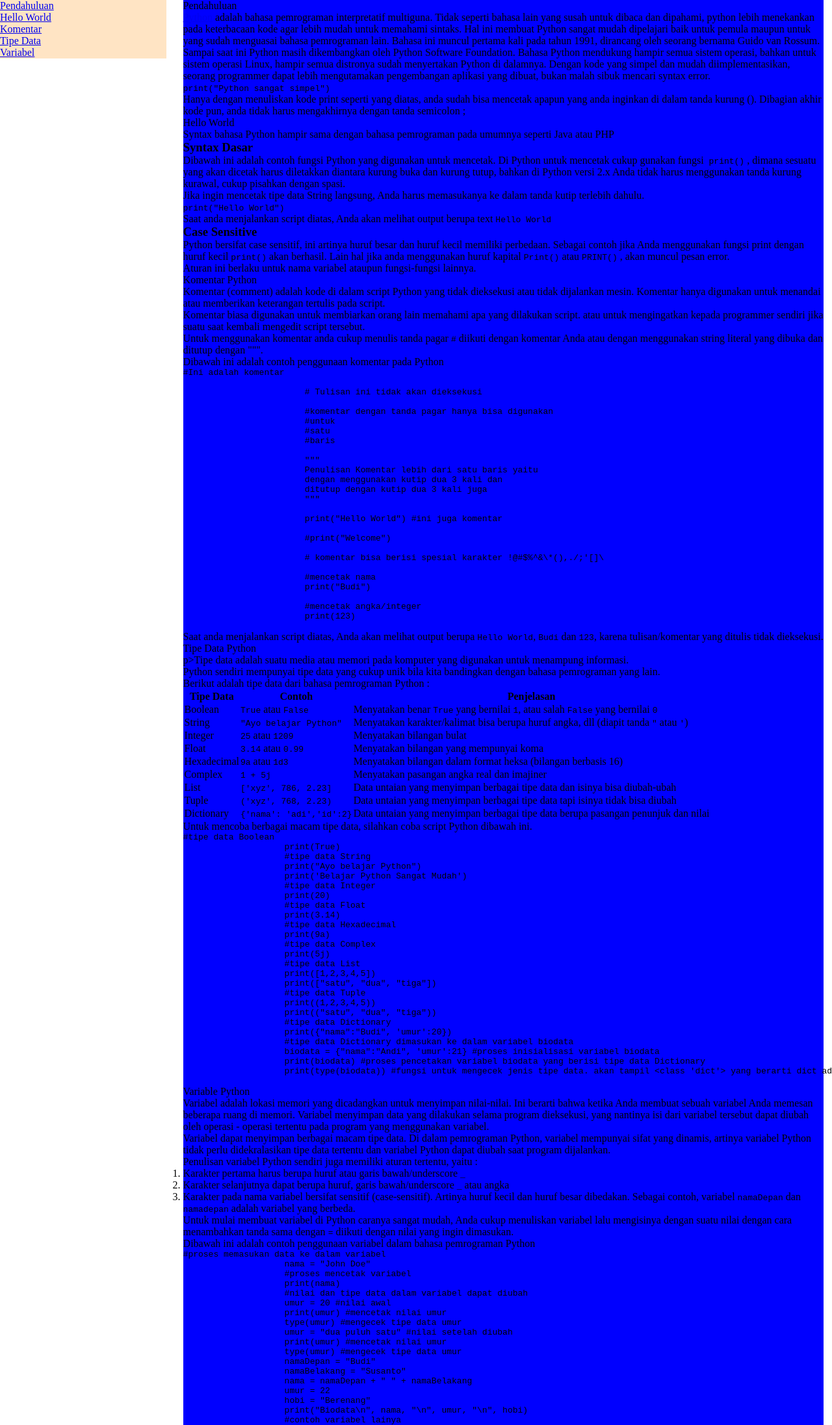
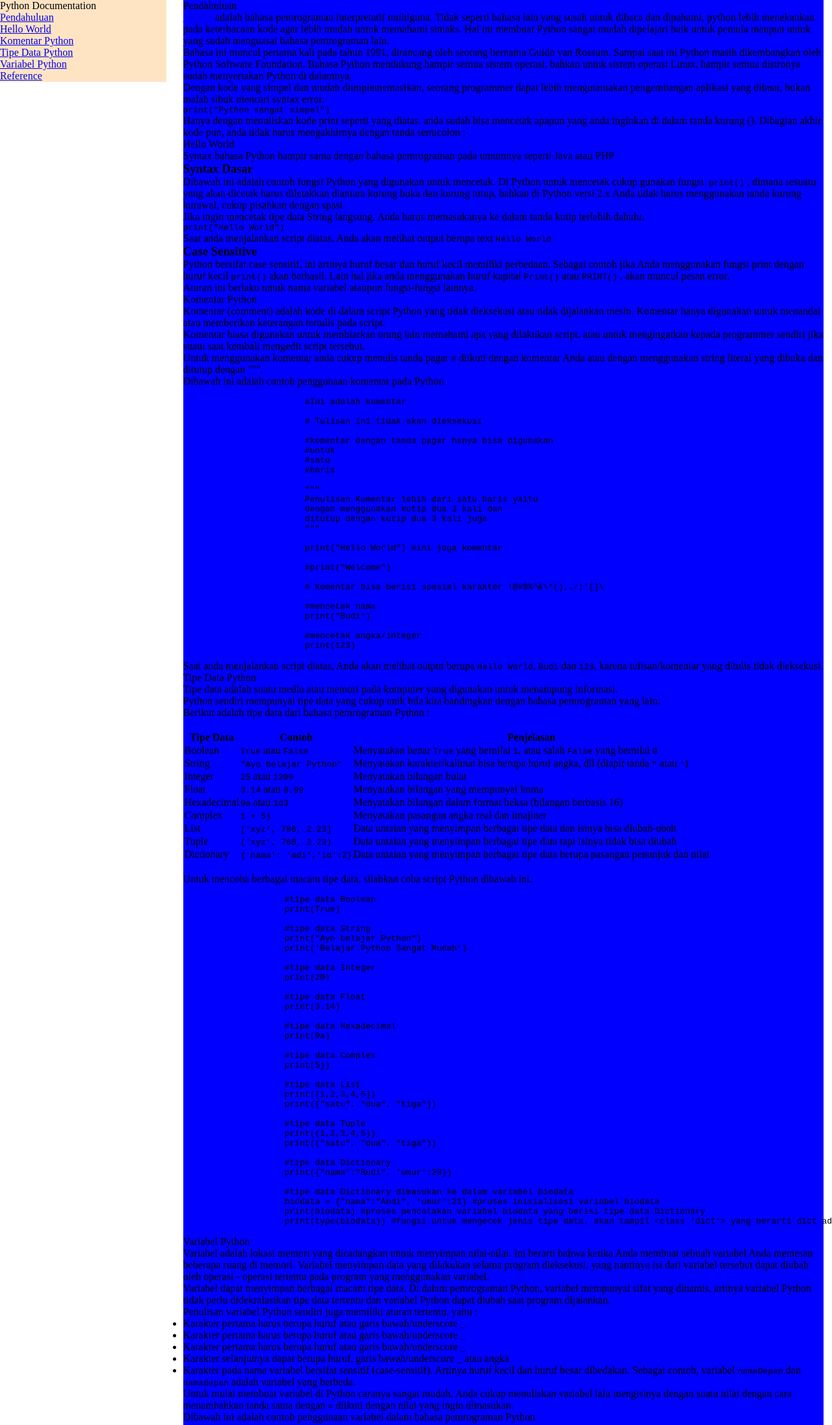
Before and after one commit to mdangga/project_documentation, a plain HTML site: page index.html in a window 1280 px wide. Shown: the top 2193 px of the page at 65% size. Drawn offline with Linux system fonts and the light colour scheme.

Commit message:
Update index.html

```diff
--- a/index.html
+++ b/index.html
@@ -5,21 +5,26 @@
     <meta http-equiv="X-UA-Compatible" content="IE=edge">
     <meta name="viewport" content="width=device-width, initial-scale=1.0">
     <title>Document</title>
+    <link rel="preconnect" href="https://fonts.googleapis.com">
+    <link rel="preconnect" href="https://fonts.gstatic.com" crossorigin>
+    <link href="https://fonts.googleapis.com/css2?family=Lato:ital,wght@0,100;0,300;0,400;0,700;0,900;1,100;1,300;1,400;1,700;1,900&family=Montserrat:ital,wght@0,100..900;1,100..900&family=Open+Sans:ital,wght@0,300..800;1,300..800&family=Poppins:ital,wght@0,100;0,200;0,300;0,400;0,500;0,600;0,700;0,800;0,900;1,100;1,200;1,300;1,400;1,500;1,600;1,700;1,800;1,900&family=Roboto:ital,wght@0,100;0,300;0,400;0,500;0,700;0,900;1,100;1,300;1,400;1,500;1,700;1,900&display=swap" rel="stylesheet">
     <link rel="stylesheet" href="style.css">
 </head>
 <body>
+    <nav class="backgroun"></nav>
     <nav id="navbar">
+        <header>Python Documentation</header>
         <ul>
-            <li><a href="#pendahuluan" class="nav-link">Pendahuluan</a></li>
-            <li><a href="#hello_world" class="nav-link">Hello World</a></li>
-            <li><a href="#komentar" class="nav-link">Komentar</a></li>
-            <li><a href="#tipe_data" class="nav-link">Tipe Data</a></li>
-            <li><a href="#variabel" class="nav-link">Variabel</a></li>
-
+            <li><a class="nav-link" href="#Pendahuluan" >Pendahuluan</a></li>
+            <li><a class="nav-link" href="#Hello_World" >Hello World</a></li>
+            <li><a class="nav-link" href="#Komentar_Python" >Komentar Python</a></li>
+            <li><a class="nav-link" href="#Tipe_Data_Python" >Tipe Data Python</a></li>
+            <li><a class="nav-link" href="#Variabel_Python">Variabel Python</a></li>
+            <li><a class="nav-link" href="#Reference">Reference</a></li>
         </ul>
     </nav>
     <main id="main-doc">
-        <section class="main-section" id="pendahuluan">
+        <section class="main-section" id="Pendahuluan">
             <header>Pendahuluan</header>
             <article>
                 <p>
@@ -28,24 +33,25 @@
                     dibaca dan dipahami, python lebih menekankan pada keterbacaan kode agar lebih mudah untuk memahami
                     sintaks. Hal ini membuat Python sangat mudah dipelajari baik untuk pemula maupun untuk yang sudah
                     menguasai bahasa pemrograman lain.
-
+                </p>
+                <p>
                     Bahasa ini muncul pertama kali pada tahun 1991, dirancang oleh seorang bernama Guido van Rossum.
                     Sampai saat ini Python masih dikembangkan oleh Python Software Foundation. Bahasa Python mendukung
                     hampir semua sistem operasi, bahkan untuk sistem operasi Linux, hampir semua distronya sudah
                     menyertakan Python di dalamnya.
-
+                </p>
+                <p>
                     Dengan kode yang simpel dan mudah diimplementasikan, seorang programmer dapat lebih mengutamakan
                     pengembangan aplikasi yang dibuat, bukan malah sibuk mencari syntax error.
-
                 </p>
-                <code id="python">print("Python sangat simpel")</code>
+                <pre><code class="python">print("Python sangat simpel")</code></pre>
                 <p>Hanya dengan menuliskan kode print seperti yang diatas, anda sudah bisa mencetak apapun yang anda
                     inginkan di dalam tanda kurung (). Dibagian akhir kode pun, anda tidak harus mengakhirnya dengan
                     tanda semicolon ;
                 </p>
             </article>
         </section>
-        <section class="main-section" id="hello_world">
+        <section class="main-section" id="Hello_World">
             <header>Hello World</header>
             <article>
                 <p>
@@ -58,7 +64,7 @@
                     pisahkan dengan spasi.</p>
                 <p>Jika ingin mencetak tipe data String langsung, Anda harus memasukanya ke dalam tanda kutip terlebih
                     dahulu.</p>
-                <code id="python">print("Hello World")</code>
+                <pre><code class="python">print("Hello World")</code></pre>
                 <p>Saat anda menjalankan script diatas, Anda akan melihat output berupa text <code>Hello World</code></p>
                 <h3>Case Sensitive</h3>
                 <p>Python bersifat case sensitif, ini artinya huruf besar dan huruf kecil memiliki perbedaan. Sebagai
@@ -67,7 +73,7 @@
                 <p>Aturan ini berlaku untuk nama variabel ataupun fungsi-fungsi lainnya.</p>
             </article>
         </section>
-        <section class="main-section" id="komentar">
+        <section class="main-section" id="Komentar_Python">
             <header>Komentar Python</header>
             <article>
                 <p>
@@ -85,7 +91,8 @@
                 <p>
                 Dibawah ini adalah contoh penggunaan komentar pada Python
                 </p>
-                <pre><code class="python">#Ini adalah komentar
+                <pre><code class="python">
+                        #Ini adalah komentar
 
                         # Tulisan ini tidak akan dieksekusi
 
@@ -117,16 +124,16 @@
                     </p>
             </article>
         </section>
-        <section class="main-section" id="tipe_data">
+        <section class="main-section" id="Tipe_Data_Python">
             <header>Tipe Data Python</header>
             <article>
-                p>Tipe data adalah suatu media atau memori pada komputer yang digunakan untuk menampung informasi.</p>
+                <p>Tipe data adalah suatu media atau memori pada komputer yang digunakan untuk menampung informasi.</p>
                 <p>Python sendiri mempunyai tipe data yang cukup unik bila kita bandingkan dengan bahasa pemrograman
                     yang lain.</p>
-                <p>Berikut adalah tipe data dari bahasa pemrograman Python :</p>
+                <p>Berikut adalah tipe data dari bahasa pemrograman Python :</p><br>
                 <table>
                     <thead>
-                        <tr>
+                        <tr class="head_table">
                             <th>Tipe Data</th>
                             <th>Contoh</th>
                             <th>Penjelasan</th>
@@ -182,28 +189,39 @@
                         </tr>
                     </tbody>
                 </table>
+                <br>
                 <p>Untuk mencoba berbagai macam tipe data, silahkan coba script Python dibawah ini.</p>
-                <pre><code class="python">#tipe data Boolean
+                <pre><code class="python">
+                    #tipe data Boolean
                     print(True)
+
                     #tipe data String
                     print("Ayo belajar Python")
                     print('Belajar Python Sangat Mudah')
+
                     #tipe data Integer
                     print(20)
+
                     #tipe data Float
                     print(3.14)
+
                     #tipe data Hexadecimal
                     print(9a)
+
                     #tipe data Complex
                     print(5j)
+
                     #tipe data List
                     print([1,2,3,4,5])
                     print(["satu", "dua", "tiga"])
+
                     #tipe data Tuple
                     print((1,2,3,4,5))
                     print(("satu", "dua", "tiga"))
+
                     #tipe data Dictionary
                     print({"nama":"Budi", 'umur':20})
+
                     #tipe data Dictionary dimasukan ke dalam variabel biodata
                     biodata = {"nama":"Andi", 'umur':21} #proses inisialisasi variabel biodata
                     print(biodata) #proses pencetakan variabel biodata yang berisi tipe data Dictionary
@@ -211,8 +229,8 @@
                 </code></pre>
             </article>
         </section>
-        <section class="main-section" id="variabel">
-            <header>Variable Python</header>
+        <section class="main-section" id="Variabel_Python">
+            <header>Variabel Python</header>
             <article>
                 <p>Variabel adalah lokasi memori yang dicadangkan untuk menyimpan nilai-nilai. Ini berarti bahwa ketika
                     Anda membuat sebuah variabel Anda memesan beberapa ruang di memori. Variabel menyimpan data yang
@@ -222,21 +240,26 @@
                     sifat yang dinamis, artinya variabel Python tidak perlu didekralasikan tipe data tertentu dan
                     variabel Python dapat diubah saat program dijalankan.</p>
                 <p>Penulisan variabel Python sendiri juga memiliki aturan tertentu, yaitu :</p>
-                <ol>
+                <ul>
+                    <li>Karakter pertama harus berupa huruf atau garis bawah/underscore <code>_</code></li>
+                    <li>Karakter pertama harus berupa huruf atau garis bawah/underscore <code>_</code></li>
                     <li>Karakter pertama harus berupa huruf atau garis bawah/underscore <code>_</code></li>
                     <li>Karakter selanjutnya dapat berupa huruf, garis bawah/underscore <code>_</code> atau angka</li>
                     <li>Karakter pada nama variabel bersifat sensitif (case-sensitif). Artinya huruf kecil dan huruf
                         besar dibedakan. Sebagai contoh, variabel <code>namaDepan</code> dan <code>namadepan</code>
                         adalah variabel yang berbeda.</li>
-                </ol>
+                </ul>
                 <p>Untuk mulai membuat variabel di Python caranya sangat mudah, Anda cukup menuliskan variabel lalu
                     mengisinya dengan suatu nilai dengan cara menambahkan tanda sama dengan <code>=</code> diikuti
                     dengan nilai yang ingin dimasukan.</p>
                 <p>Dibawah ini adalah contoh penggunaan variabel dalam bahasa pemrograman Python</p>
-                <pre><code class="python">#proses memasukan data ke dalam variabel
+                <pre><code class="python">
+                    #proses memasukan data ke dalam variabel
                     nama = "John Doe"
+
                     #proses mencetak variabel
                     print(nama)
+
                     #nilai dan tipe data dalam variabel dapat diubah
                     umur = 20 #nilai awal
                     print(umur) #mencetak nilai umur
@@ -244,12 +267,14 @@
                     umur = "dua puluh satu" #nilai setelah diubah
                     print(umur) #mencetak nilai umur
                     type(umur) #mengecek tipe data umur
+
                     namaDepan = "Budi"
                     namaBelakang = "Susanto"
                     nama = namaDepan + " " + namaBelakang
                     umur = 22
                     hobi = "Berenang"
                     print("Biodata\n", nama, "\n", umur, "\n", hobi)
+
                     #contoh variabel lainya
                     inivariabel = "Halo"
                     ini_juga_variabel = "Hai"
@@ -262,6 +287,16 @@
                 </code></pre>
             </article>
         </section>
+        <section class="main-section" id="Reference">
+            <header>Reference</header>
+            <article>
+                <ul>
+                    <li>All the documentation in this page is taken from <a
+                            href="https://belajarpython.com/tutorial/apa-itu-python/" target="_blank">belajarpython</a>
+                    </li>
+                </ul>
+            </article>
+        </section>
     </main>
 </body>
 </html>
```
